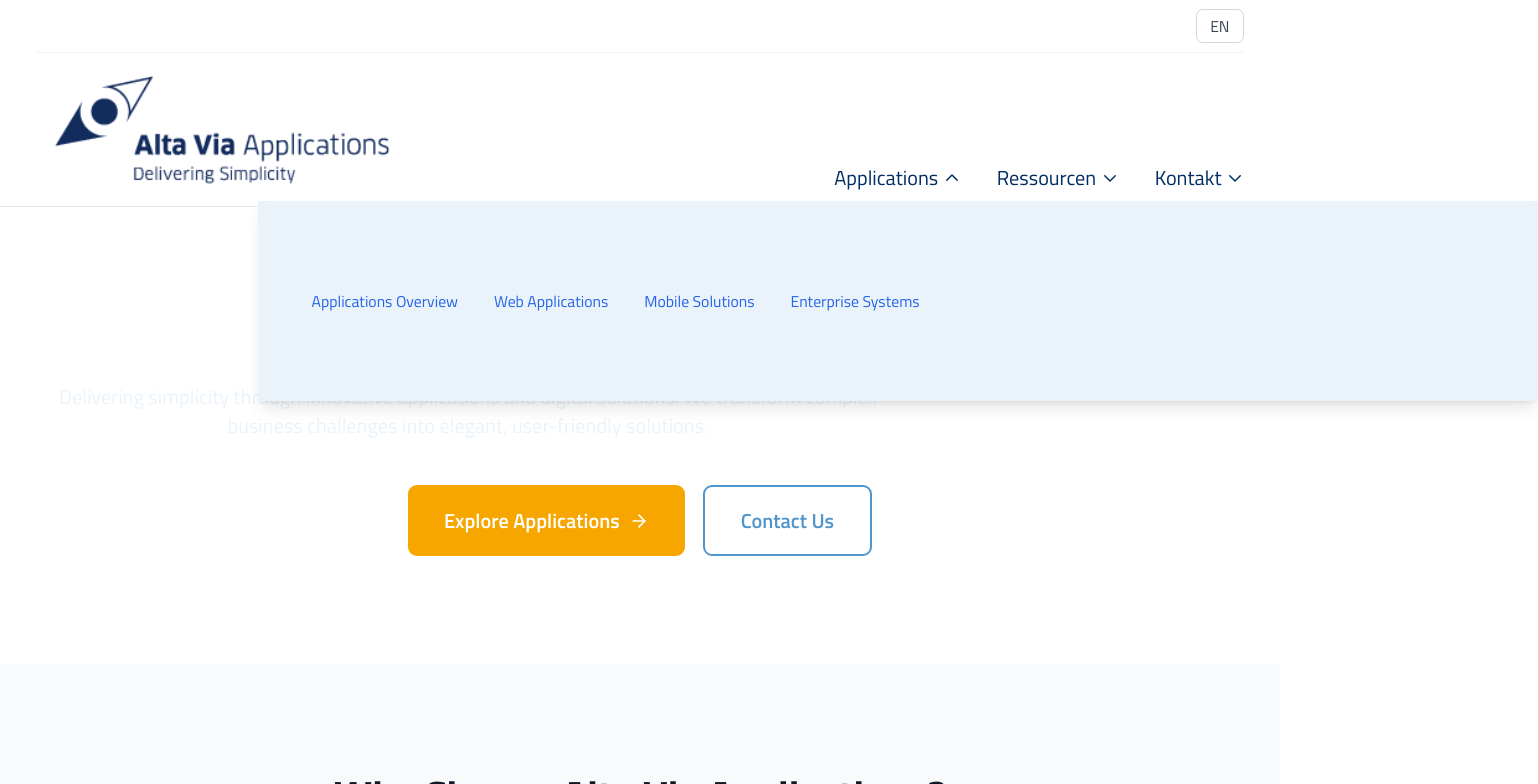
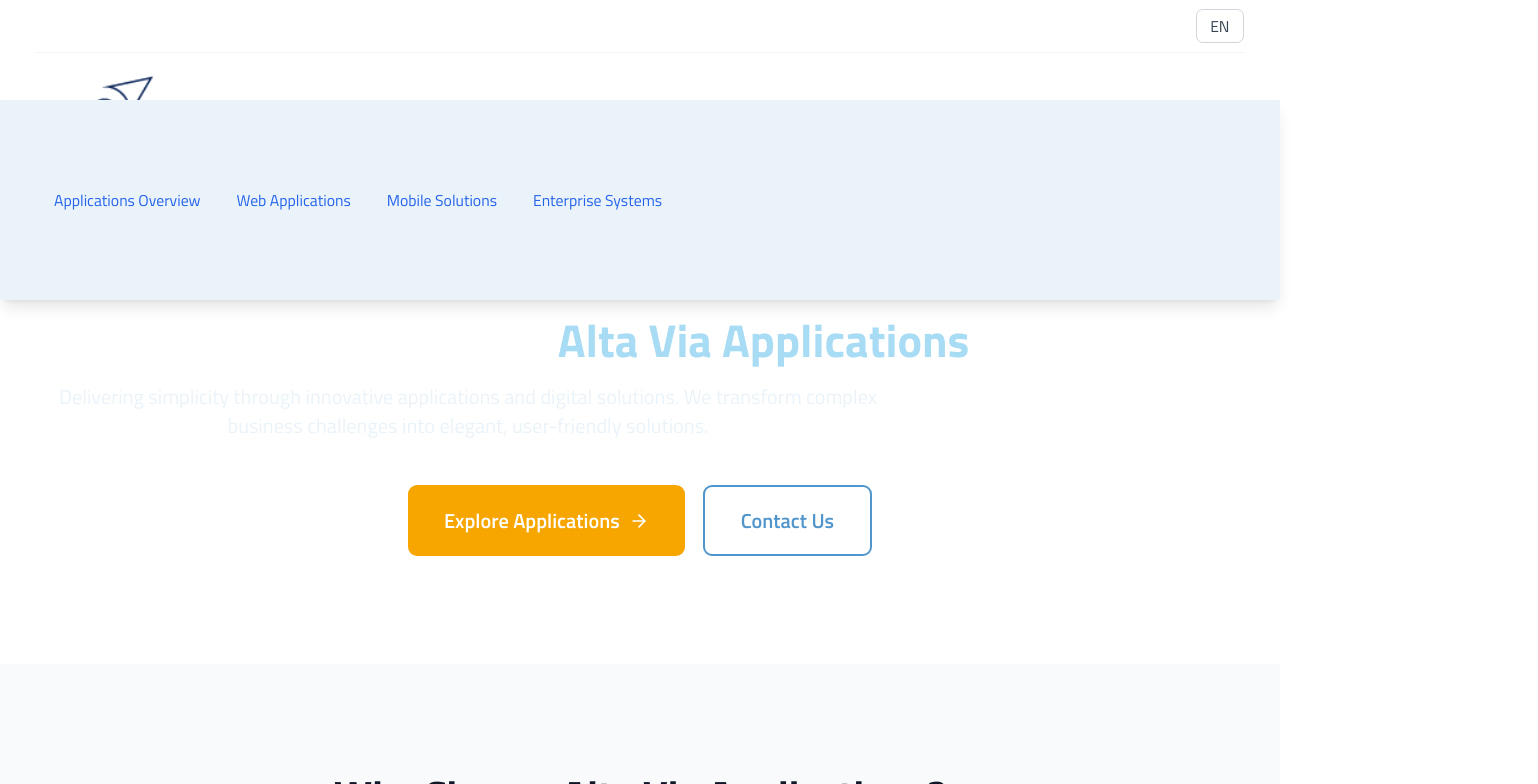
Before and after one commit to Altavia-web/altaviaa.ai, a Next.js app: page / in a window 1280 px wide. Both pictures are taken after a click on the button "Applications". Shown: the top 784 px of the page, 1538 px wide, since content can reach past the window. Built offline with nearby package versions, Linux system fonts and the light colour scheme.

Commit message:
error fixed

```diff
--- a/components/ui/Header.tsx
+++ b/components/ui/Header.tsx
@@ -88,15 +88,10 @@
 
               {isApplicationsOpen && (
                 <div
-                  className="absolute h-[200px] shadow-lg z-40"
+                  className="fixed left-0 w-screen h-[200px] shadow-lg z-40"
                   style={{
                     backgroundColor: '#eaf3f9',
-                    left: '0',
-                    right: '0',
-                    width: '100vw',
-                    marginLeft: '-50vw',
-                    left: '50%',
-                    top: '100%'
+                    top: 'calc(100px)'
                   }}
                 >
                   <div className="max-w-7xl mx-auto px-4 sm:px-6 lg:px-8 py-4 h-full flex items-center">
@@ -166,15 +161,10 @@
 
               {isRessourcenOpen && (
                 <div
-                  className="absolute h-[200px] shadow-lg z-40"
+                  className="fixed left-0 w-screen h-[200px] shadow-lg z-40"
                   style={{
                     backgroundColor: '#eaf3f9',
-                    left: '0',
-                    right: '0',
-                    width: '100vw',
-                    marginLeft: '-50vw',
-                    left: '50%',
-                    top: '100%'
+                    top: 'calc(100px)'
                   }}
                 >
                   <div className="max-w-7xl mx-auto px-4 sm:px-6 lg:px-8 py-4 h-full flex items-center">
@@ -244,15 +234,10 @@
 
               {isKontaktOpen && (
                 <div
-                  className="absolute h-[200px] shadow-lg z-40"
+                  className="fixed left-0 w-screen h-[200px] shadow-lg z-40"
                   style={{
                     backgroundColor: '#eaf3f9',
-                    left: '0',
-                    right: '0',
-                    width: '100vw',
-                    marginLeft: '-50vw',
-                    left: '50%',
-                    top: '100%'
+                    top: 'calc(100px)'
                   }}
                 >
                   <div className="max-w-7xl mx-auto px-4 sm:px-6 lg:px-8 py-4 h-full flex items-center">
```
